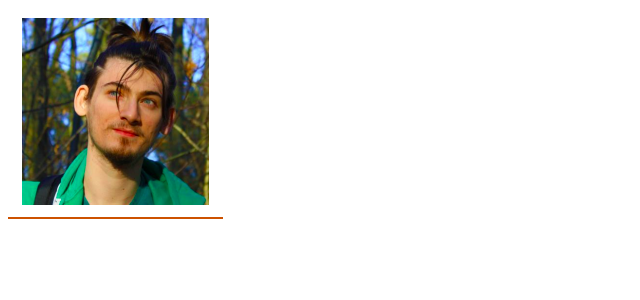
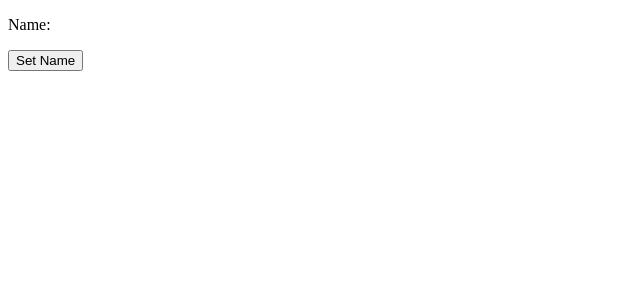
Before and after one commit to Aukryx/React_course, a React (Vite) app: page / in a window 1280 px wide. Shown: the top 300 px of the page, without its empty margins (0-640 px from the left). Built offline with nearby package versions, Linux system fonts and the light colour scheme.

Commit message:
not in a good form

```diff
--- a/src/App.jsx
+++ b/src/App.jsx
@@ -1,10 +1,8 @@
-import ClickableButton from './ClickableButton.jsx';
-import ProfilePicture from './ProfilePicture.jsx';
-
+import MyComponent from "./MyComponent.jsx";
 function App(){
 
   return (
-<ProfilePicture />
+<MyComponent />
   );
 }
 
--- /dev/null
+++ b/src/MyComponent.jsx
@@ -0,0 +1,14 @@
+import React, {useState} from "react";
+
+export default function MyComponent(){
+
+    let [name, setName] = useState();
+
+    const updateName = () => {
+        name = "Spongebob";
+    }
+    return(<div>
+        <p>Name: {name}</p>
+        <button onClick={updateName}>Set Name</button>
+    </div>)
+}
```
